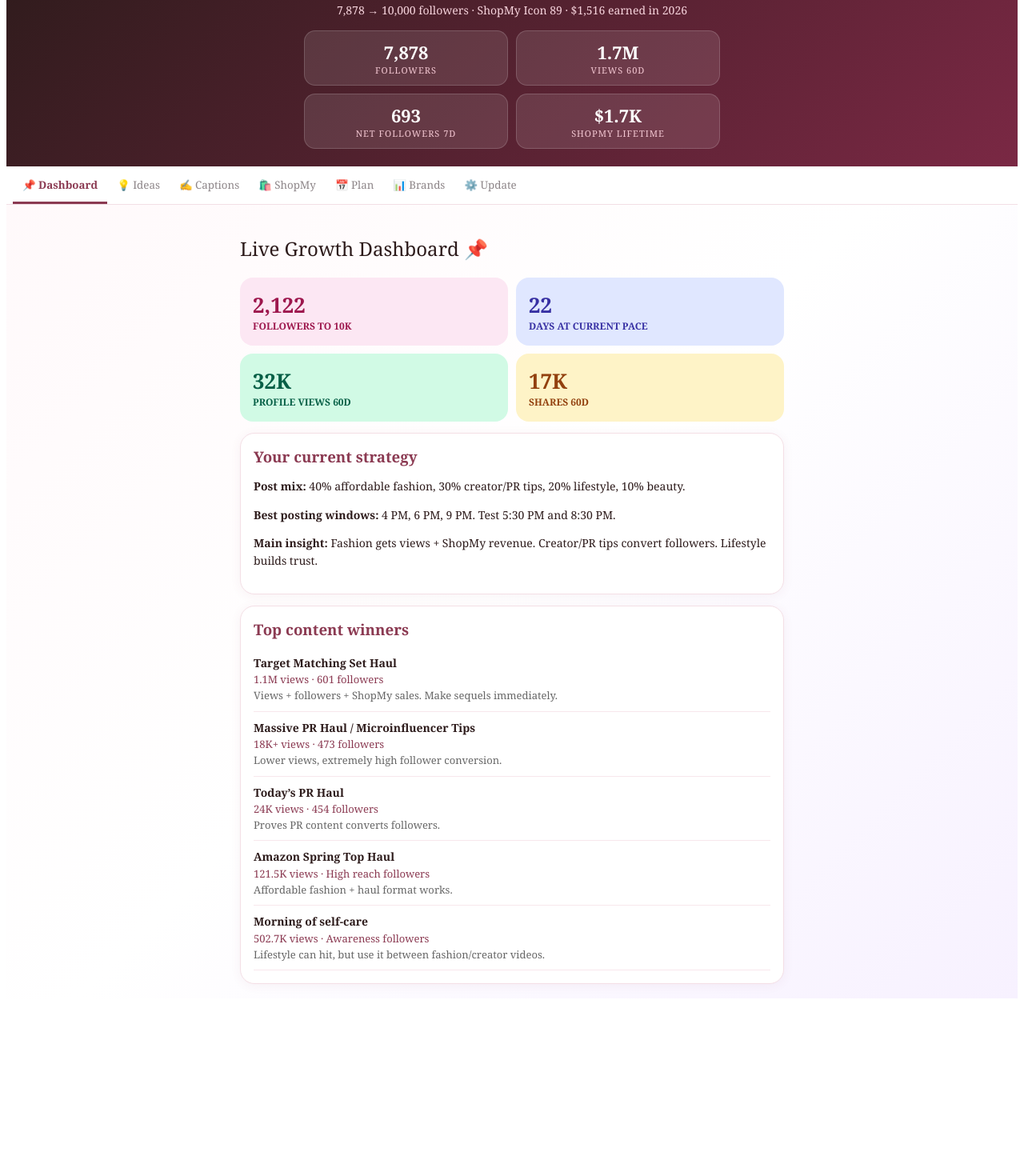
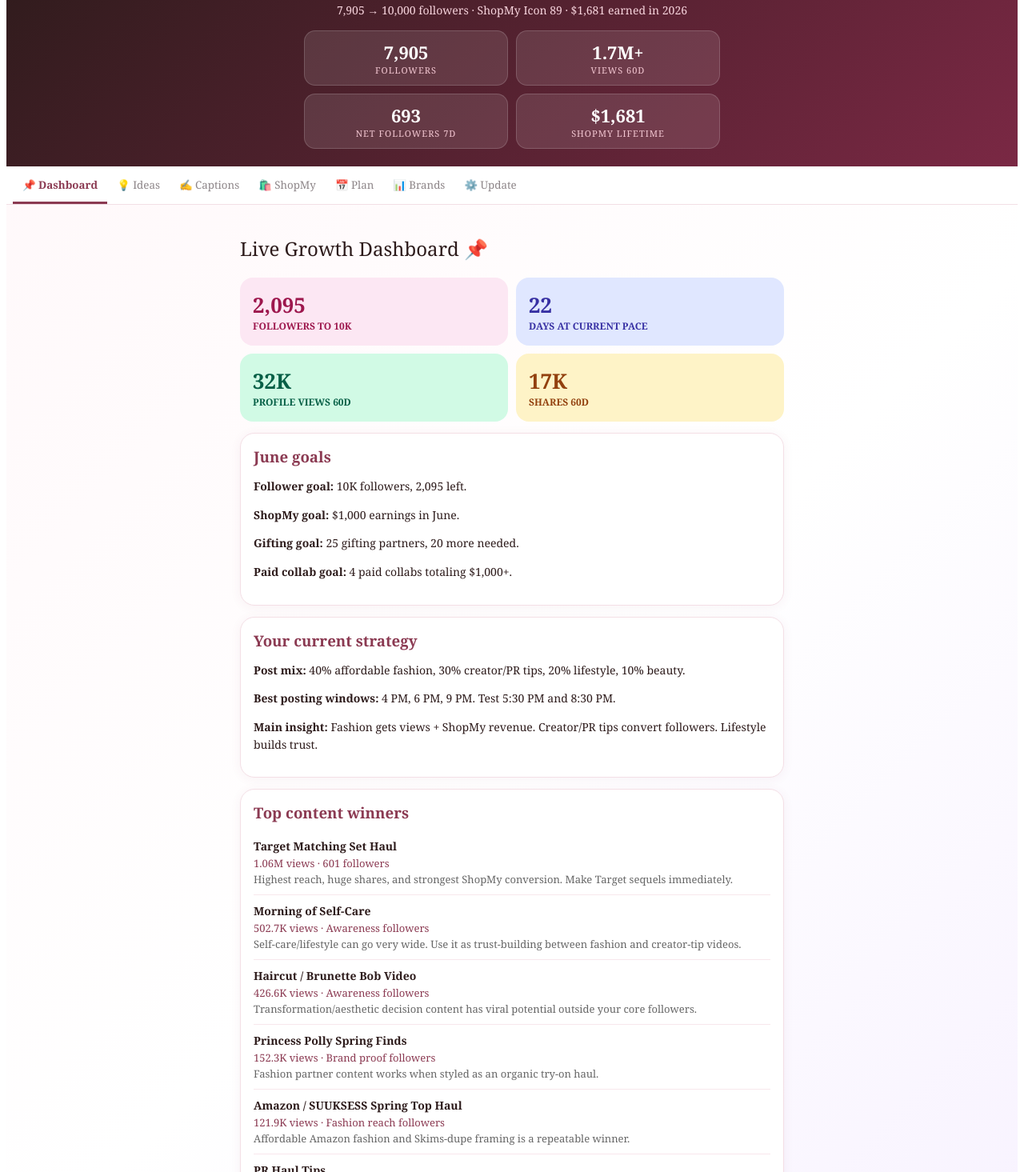
Before and after one commit to sophieslifeatm/sophies-content-tool, a React (Vite) app: page / in a window 1280 px wide. Shown: the part 105-1570 px from the top of the page at 80% size. Before the commit the page ends 1361 px from the top, so only its background shows below. Built offline with nearby package versions, Linux system fonts and the light colour scheme.

Commit message:
Update App.jsx

```diff
--- a/src/App.jsx
+++ b/src/App.jsx
@@ -2,15 +2,18 @@ import { useMemo, useState } from "react";
 
 const DEFAULT_DATA = {
   handle: "@sophieslifeatm",
-  followers: 7878,
+  followers: 7905,
   followerGoal: 10000,
-  likesTotal: "523.8K",
-  views7d: "1.1M",
+  likesTotal: "525.5K",
+  views7d: "1.09M",
   views28d: "1.3M",
-  views60d: "1.7M",
-  profileViews7d: "13K",
+  views60d: "1.7M+",
+  profileViews7d: "13,065",
   profileViews28d: "21K",
   profileViews60d: "32K",
+  likes7d: "194,864",
+  comments7d: "941",
+  shares7d: "16,052",
   likes60d: "234K",
   comments60d: "4,685",
   shares60d: "17K",
@@ -20,12 +23,18 @@ const DEFAULT_DATA = {
   maleAudience: "23%",
   otherAudience: "2%",
   bestPostTimes: "4 PM, 6 PM, 9 PM",
-  shopmyEarned2026: "$1,516",
-  shopmyLifetime: "$1.7K",
-  shopmyToday: "$121",
+  shopmyEarned2026: "$1,681",
+  shopmyLifetime: "$1,681",
+  shopmyPending: "$1,148",
+  shopmyUpcoming: "$250",
+  shopmyPaid: "$284",
   shopmyClicksToday: 362,
   trustedShoppers: 404,
   shopmyTier: "Icon 89",
+  juneShopMyGoal: "$1,000",
+  juneGiftingGoal: 25,
+  junePaidCollabGoal: 4,
+  junePaidCollabRevenueGoal: "$1,000+",
   activeInsight: "Fashion gets views + ShopMy revenue. Creator/PR tips convert followers. Lifestyle builds trust.",
 };
 
@@ -35,11 +44,14 @@ const INITIAL_BRANDS = [
 ].map(([name, status]) => ({ name, status }));
 
 const WINNERS = [
-  { title: "Target Matching Set Haul", views: "1.1M", newViewers: "727K", followers: 601, why: "Views + followers + ShopMy sales. Make sequels immediately." },
-  { title: "Massive PR Haul / Microinfluencer Tips", views: "18K+", newViewers: "Creator audience", followers: 473, why: "Lower views, extremely high follower conversion." },
-  { title: "Today’s PR Haul", views: "24K", newViewers: "13K", followers: 454, why: "Proves PR content converts followers." },
-  { title: "Amazon Spring Top Haul", views: "121.5K", newViewers: "78K", followers: "High reach", why: "Affordable fashion + haul format works." },
-  { title: "Morning of self-care", views: "502.7K", newViewers: "Lifestyle reach", followers: "Awareness", why: "Lifestyle can hit, but use it between fashion/creator videos." },
+  { title: "Target Matching Set Haul", views: "1.06M", newViewers: "727K", followers: 601, why: "Highest reach, huge shares, and strongest ShopMy conversion. Make Target sequels immediately." },
+  { title: "Morning of Self-Care", views: "502.7K", newViewers: "Lifestyle reach", followers: "Awareness", why: "Self-care/lifestyle can go very wide. Use it as trust-building between fashion and creator-tip videos." },
+  { title: "Haircut / Brunette Bob Video", views: "426.6K", newViewers: "Beauty transformation", followers: "Awareness", why: "Transformation/aesthetic decision content has viral potential outside your core followers." },
+  { title: "Princess Polly Spring Finds", views: "152.3K", newViewers: "81K", followers: "Brand proof", why: "Fashion partner content works when styled as an organic try-on haul." },
+  { title: "Amazon / SUUKSESS Spring Top Haul", views: "121.9K", newViewers: "78K", followers: "Fashion reach", why: "Affordable Amazon fashion and Skims-dupe framing is a repeatable winner." },
+  { title: "PR Haul Tips", views: "24.2K", newViewers: "13K", followers: 454, why: "Lower views than fashion, but converts followers extremely well." },
+  { title: "Microinfluencer PR Haul", views: "18.4K", newViewers: "Creator audience", followers: 473, why: "Creator-tip content is your best follower-conversion engine." },
+  { title: "Morning Room Reset", views: "11.3K", newViewers: "Community", followers: "Trust", why: "Strong relationship-building content. Keep it between growth/revenue posts." },
 ];
 
 const SHOPMY_WINNERS = [
@@ -69,6 +81,8 @@ const STATUS = {
   gifting: { label: "🎁 Gifting", bg: "#d1fae5", text: "#065f46" },
   pr_list: { label: "📋 PR List", bg: "#dbeafe", text: "#1d4ed8" },
   not_now: { label: "⏸️ Not Now", bg: "#f3f4f6", text: "#6b7280" },
+  paid: { label: "💸 Paid", bg: "#ede9fe", text: "#5b21b6" },
+  follow_up: { label: "⏳ Follow Up", bg: "#ffedd5", text: "#9a3412" },
   sent: { label: "✉️ Sent", bg: "#fef3c7", text: "#92400e" },
 };
 
@@ -97,7 +111,7 @@ function makeIdeas(prompt) {
   const isPR = p.includes("pr") || p.includes("micro") || p.includes("brand") || p.includes("gifting");
   const isShop = p.includes("shopmy") || p.includes("link") || p.includes("affiliate");
   const base = isTarget ? [
-    ["Target Finds of the Week 🎯", "Film a quick try-on with 3-5 Wild Fable/new arrival pieces and keep the video tight.", "Put Target collection first on ShopMy.", "This matches the 1.1M view format and your top-earning products."],
+    ["Target Finds of the Week 🎯", "Film a quick try-on with 3-5 Wild Fable/new arrival pieces and keep the video tight.", "Put Target collection first on ShopMy.", "This matches the 1.09M view format and your top-earning products."],
     ["I found the cutest Target set under $40", "Open with the set in hand, then try it on immediately.", "Link the full outfit + similar colors.", "Affordable matching sets already proved they convert."],
   ] : isPR ? [
     ["How I got PR with under 10K followers", "Explain one real tip, then show proof through packages or messages.", "No hard sell, use it to gain followers.", "PR/tip videos are your best follower-converters."],
@@ -181,6 +195,12 @@ export default function SophieContentStudioLive() {
             [needed.toLocaleString(), "Followers to 10K", "#fce7f3", "#9d174d"], [daysAtRecentRate, "Days at current pace", "#e0e7ff", "#3730a3"], [stats.profileViews60d, "Profile views 60d", "#d1fae5", "#065f46"], [stats.shares60d, "Shares 60d", "#fef3c7", "#92400e"]
           ].map(([v, l, bg, color]) => <div key={l} style={{ background: bg, color, borderRadius: 16, padding: 16 }}><div style={{ fontSize: 26, fontWeight: 800 }}>{v}</div><div style={{ fontSize: 12, textTransform: "uppercase", fontWeight: 700 }}>{l}</div></div>)}
         </div>
+        <Card title="June goals">
+          <p><b>Follower goal:</b> 10K followers, {needed.toLocaleString()} left.</p>
+          <p><b>ShopMy goal:</b> {stats.juneShopMyGoal} earnings in June.</p>
+          <p><b>Gifting goal:</b> {stats.juneGiftingGoal} gifting partners, {(stats.juneGiftingGoal - (counts.gifting || 0)).toLocaleString()} more needed.</p>
+          <p><b>Paid collab goal:</b> {stats.junePaidCollabGoal} paid collabs totaling {stats.junePaidCollabRevenueGoal}.</p>
+        </Card>
         <Card title="Your current strategy">
           <p><b>Post mix:</b> 40% affordable fashion, 30% creator/PR tips, 20% lifestyle, 10% beauty.</p>
           <p><b>Best posting windows:</b> {stats.bestPostTimes}. Test 5:30 PM and 8:30 PM.</p>
@@ -199,11 +219,11 @@ export default function SophieContentStudioLive() {
 
       {tab === 5 && <section>
         <h2 style={{ fontWeight: 400 }}>Brand Outreach Tracker 📊</h2>
-        <p style={{ color: "#777" }}>{brands.length} brands contacted · {counts.gifting || 0} gifting · {counts.pr_list || 0} PR list · {counts.not_now || 0} not now</p>
-        <div style={{ display: "flex", gap: 8, flexWrap: "wrap", marginBottom: 12 }}>{["all", "gifting", "pr_list", "sent", "not_now"].map(f => <button key={f} onClick={() => setFilter(f)} style={{ ...pill, background: filter === f ? "#8b3a52" : "white", color: filter === f ? "white" : "#8b3a52" }}>{f === "all" ? "All" : STATUS[f].label}</button>)}</div>
+        <p style={{ color: "#777" }}>{brands.length} brands contacted · {counts.gifting || 0}/{stats.juneGiftingGoal} gifting · {counts.paid || 0}/{stats.junePaidCollabGoal} paid · {counts.pr_list || 0} PR list</p>
+        <div style={{ display: "flex", gap: 8, flexWrap: "wrap", marginBottom: 12 }}>{["all", "gifting", "pr_list", "paid", "follow_up", "sent", "not_now"].map(f => <button key={f} onClick={() => setFilter(f)} style={{ ...pill, background: filter === f ? "#8b3a52" : "white", color: filter === f ? "white" : "#8b3a52" }}>{f === "all" ? "All" : STATUS[f].label}</button>)}</div>
         <input value={search} onChange={e => setSearch(e.target.value)} placeholder="Search brands" style={inputStyle}/>
         <div style={{ display: "flex", gap: 8, margin: "10px 0" }}><input value={newBrand} onChange={e => setNewBrand(e.target.value)} placeholder="Add new brand" style={inputStyle}/><button onClick={addBrand} style={{ ...pill, background: "#8b3a52", color: "white" }}>Add</button></div>
-        {filteredBrands.map(b => <div key={b.name} style={{ background: "white", border: "1px solid #f4dfe6", borderRadius: 14, padding: 12, display: "flex", gap: 8, alignItems: "center", justifyContent: "space-between", marginBottom: 8 }}><b>{b.name}</b><select value={b.status} onChange={e => changeBrandStatus(b.name, e.target.value)} style={{ ...pill, background: STATUS[b.status].bg, color: STATUS[b.status].text }}><option value="sent">Sent</option><option value="gifting">Gifting</option><option value="pr_list">PR List</option><option value="not_now">Not Now</option></select></div>)}
+        {filteredBrands.map(b => <div key={b.name} style={{ background: "white", border: "1px solid #f4dfe6", borderRadius: 14, padding: 12, display: "flex", gap: 8, alignItems: "center", justifyContent: "space-between", marginBottom: 8 }}><b>{b.name}</b><select value={b.status} onChange={e => changeBrandStatus(b.name, e.target.value)} style={{ ...pill, background: STATUS[b.status].bg, color: STATUS[b.status].text }}><option value="sent">Sent</option><option value="gifting">Gifting</option><option value="pr_list">PR List</option><option value="not_now">Not Now</option><option value="paid">Paid</option><option value="follow_up">Follow Up</option></select></div>)}
       </section>}
 
       {tab === 6 && <section>
```
